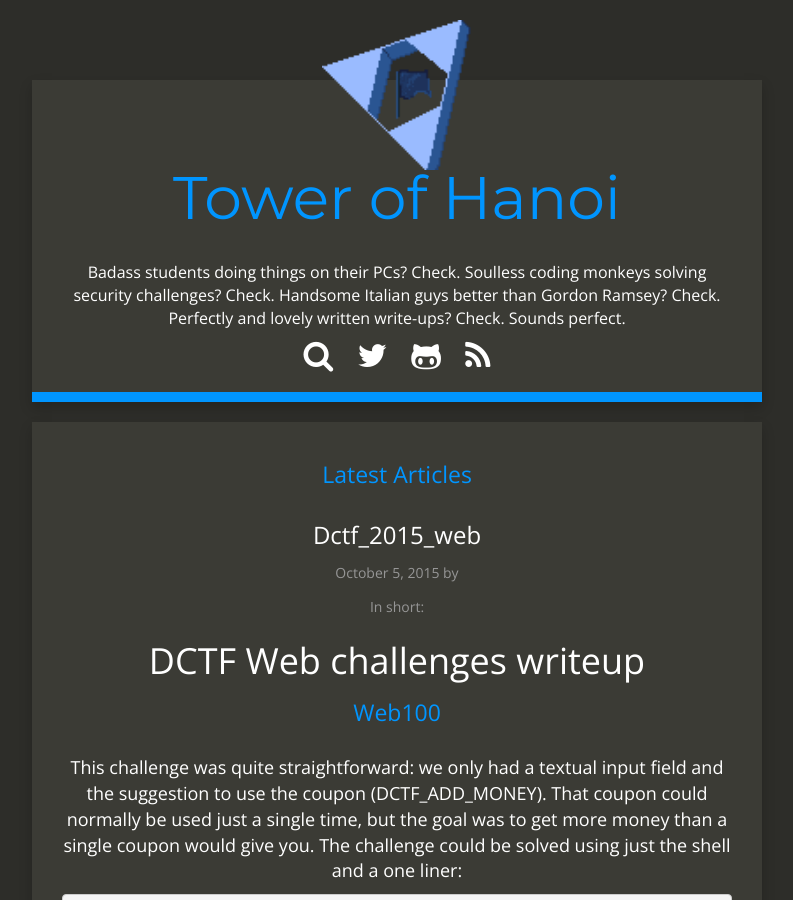
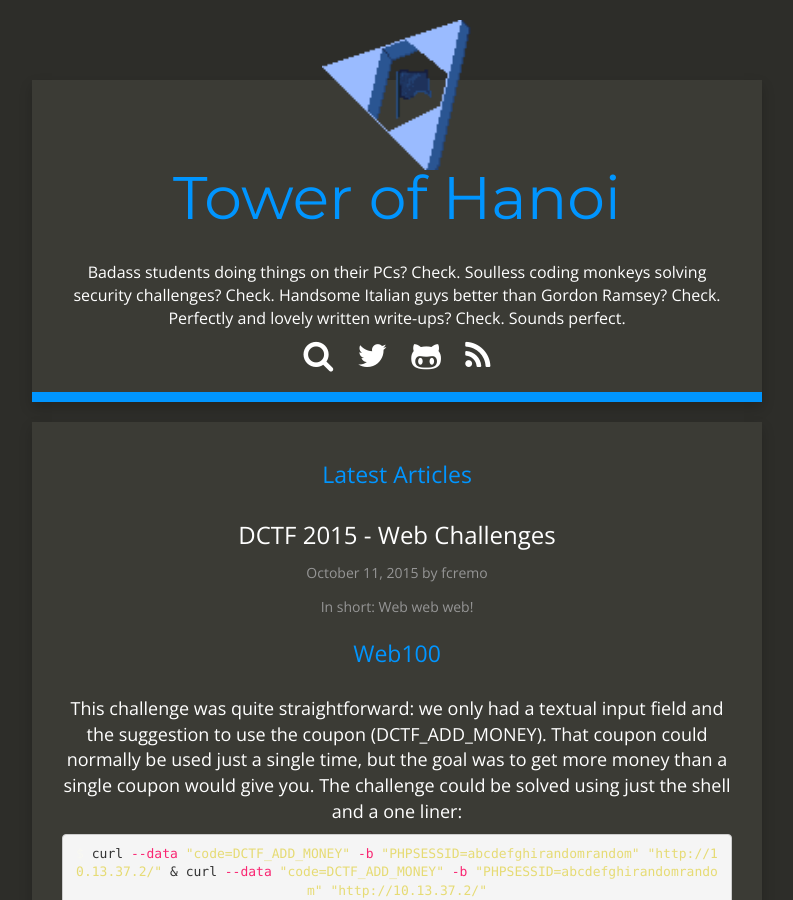
Before and after one commit to TowerofHanoi/towerofhanoi.github.io, a Jekyll site: the page built from index.html, in a window 1280 px wide and 900 px high. Shown: the whole window, without its empty margins (243-1036 px from the left). Built offline with Jekyll 4.4.1, drawn with Linux system fonts in a browser that asks for light colours; nearby versions of some CDN libraries; Markdown is read by kramdown in place of the engine named in the settings.

Commit message:
Fixed DCTF Web writeups index

```diff
--- a/_posts/2015-10-05-DCTF_2015_Web.md
+++ b/_posts/2015-10-05-DCTF_2015_Web.md
@@ -1,4 +1,13 @@
-# DCTF Web challenges writeup
+---
+title:      DCTF 2015 - Web Challenges
+author:     fcremo
+date:       2015-10-11 09:00:00
+summary:    Web web web!
+categories: DCTF2015 Web
+tags:
+ - DCTF
+ - Web
+---
 ## Web100
 This challenge was quite straightforward: we only had a textual input field and the suggestion to use the coupon (DCTF_ADD_MONEY).
 That coupon could normally be used just a single time, but the goal was to get more money than a single coupon would give you.
```
